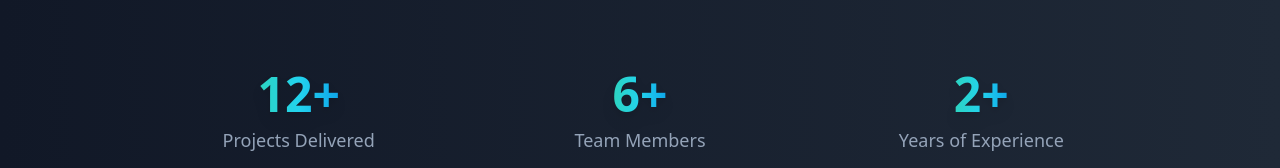
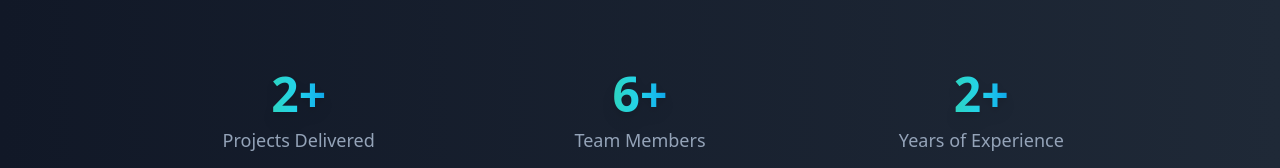
Before and after one commit to VedaCoders2026/Portfolio2026, a React (Create React App) app in the folder frontend/: page / in a window 1280 px wide. Shown: the part 1534-1702 px from the top of the page. Built offline with nearby package versions, Linux system fonts and the light colour scheme.

Commit message:
Projects Delivered

```diff
--- a/frontend/src/pages/Home.jsx
+++ b/frontend/src/pages/Home.jsx
@@ -143,7 +143,7 @@ export default function Home() {
       {/* Stats Section */}
       <div className="bg-gradient-to-r from-gray-900 to-gray-800 border-t border-gray-700 py-24">
         <div className="max-w-5xl mx-auto px-6 grid grid-cols-2 md:grid-cols-3 gap-12 text-center">
-          <Counter target={12} label="Projects Delivered" />
+          <Counter target={2} label="Projects Delivered" />
           <Counter target={6} label="Team Members" />
           <Counter target={2} label="Years of Experience" />
         </div>
```
